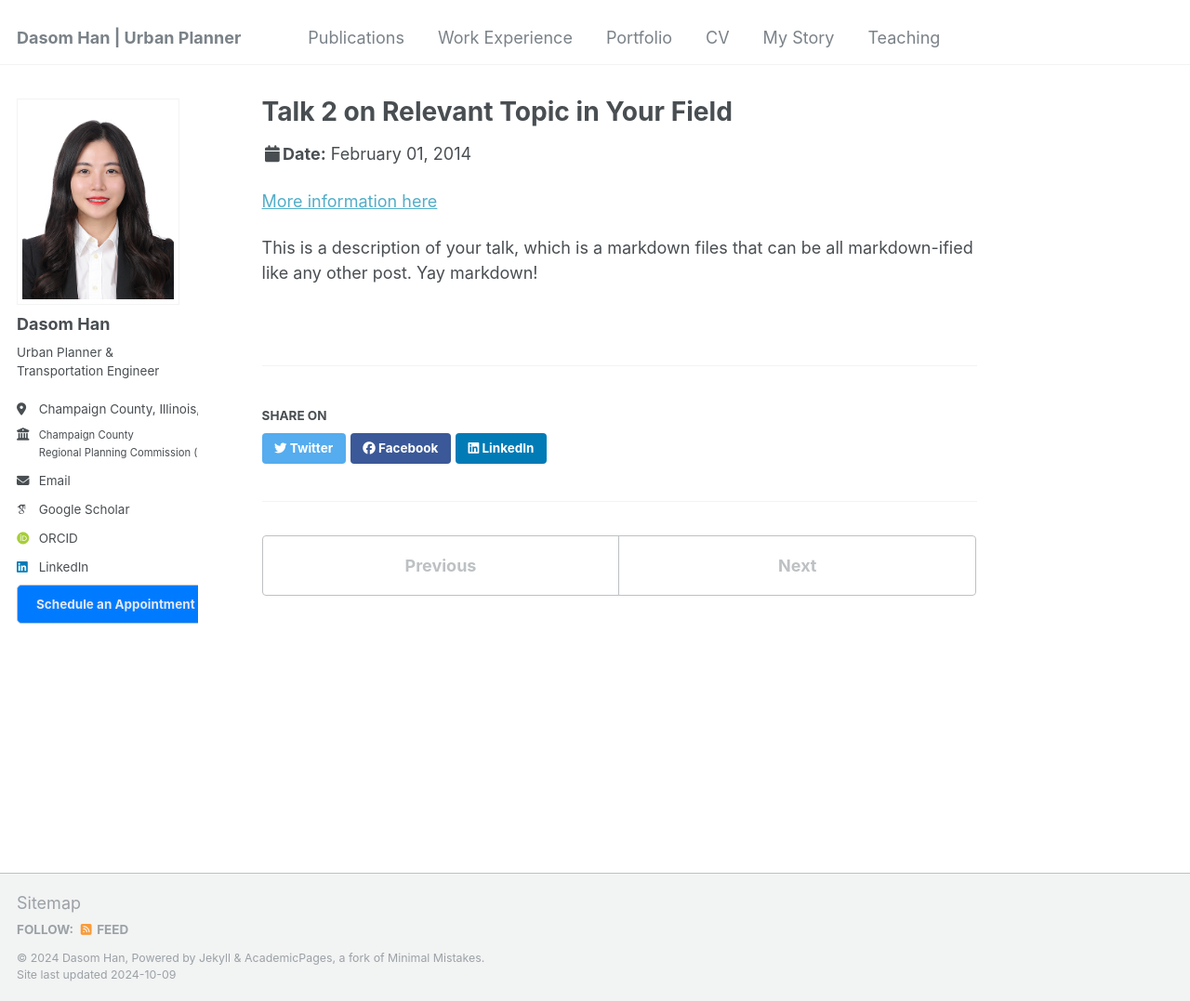
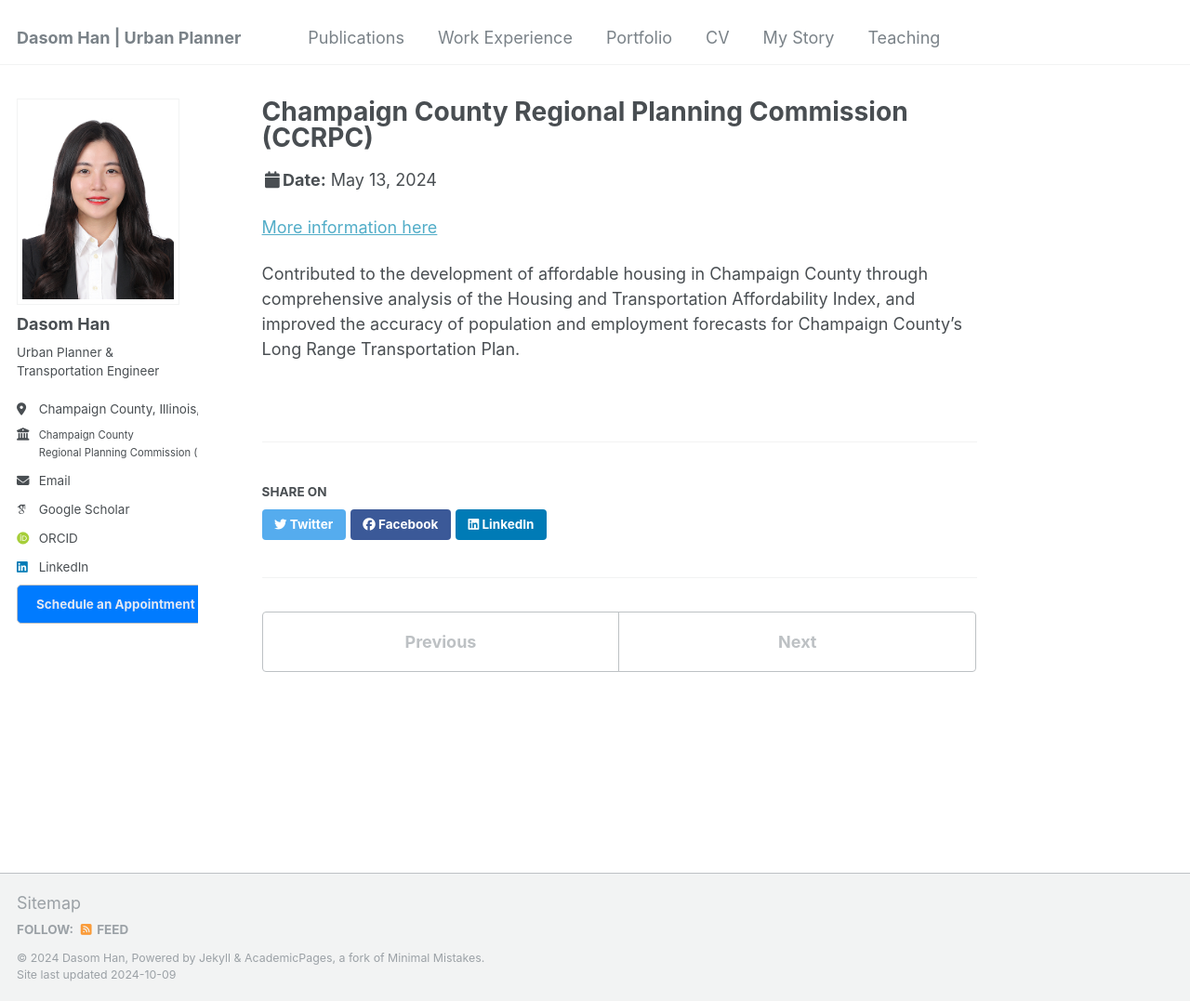
Before and after one commit to dasomh/dasomh.github.io, a Jekyll site: the page built from _talks/2014-02-01-talk-2.md, in a window 1280 px wide and 1077 px high. Shown: the whole window at 93% size. Built offline with Jekyll 4.4.1, drawn with Linux system fonts in a browser that asks for light colours; some web fonts are replaced.

Commit message:
Update 2014-02-01-talk-2.md

```diff
--- a/_talks/2014-02-01-talk-2.md
+++ b/_talks/2014-02-01-talk-2.md
@@ -1,13 +1,13 @@
 ---
-title: "Talk 2 on Relevant Topic in Your Field"
+title: "Champaign County Regional Planning Commission (CCRPC)"
 collection: talks
-type: "Talk"
+type: "Plannnig Intern"
 permalink: /talks/2014-02-01-talk-2
-venue: "London School of Testing"
-date: 2014-02-01
-location: "London, UK"
+venue: ""
+date: 2024-05-13
+location: "Champaign County, IL, United States"
 ---
 
 [More information here](http://example2.com)
 
-This is a description of your talk, which is a markdown files that can be all markdown-ified like any other post. Yay markdown!
+Contributed to the development of affordable housing in Champaign County through comprehensive analysis of the Housing and Transportation Affordability Index, and improved the accuracy of population and employment forecasts for Champaign County's Long Range Transportation Plan.
```
